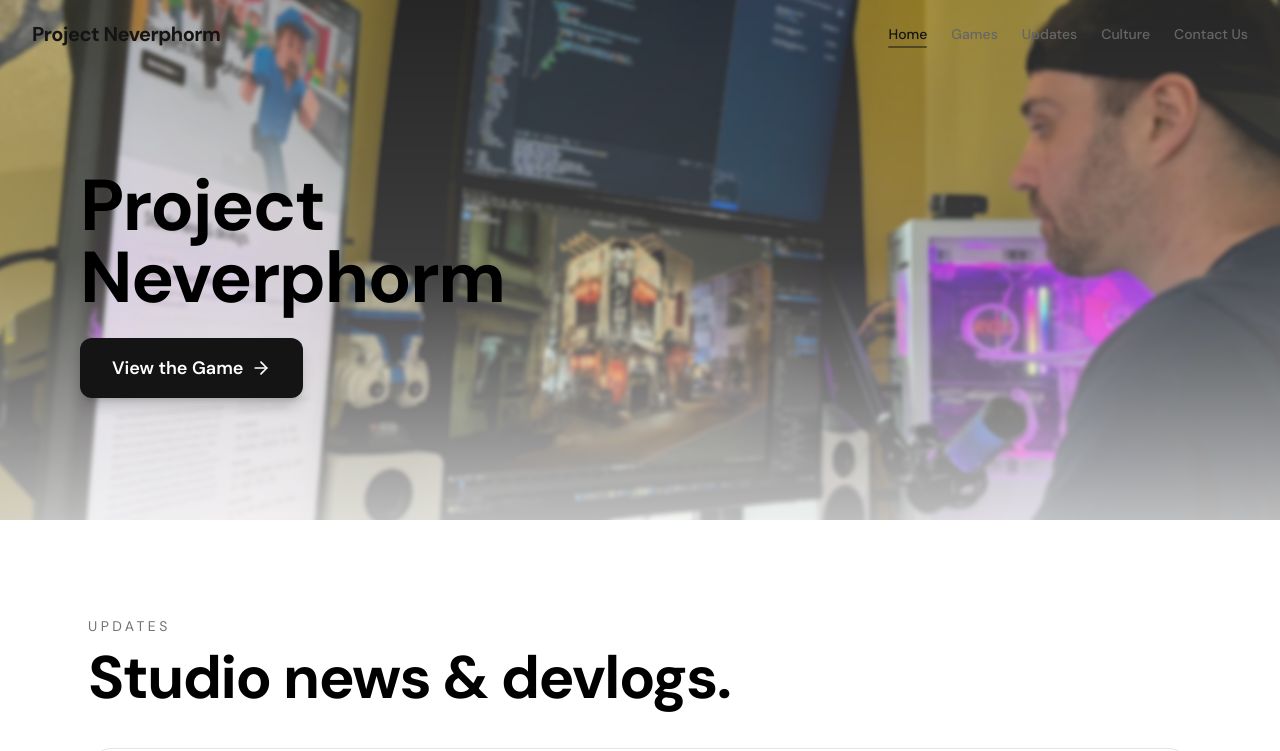
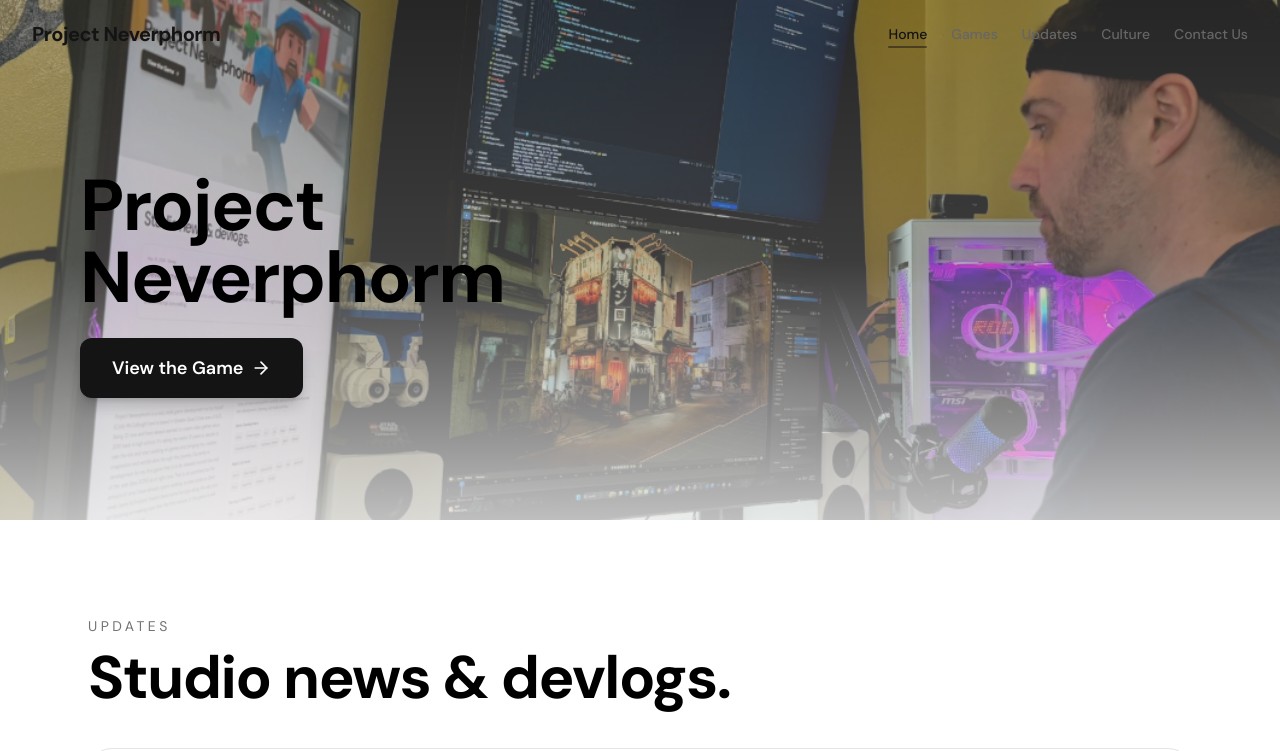
Before and after one commit to Minxci/neverphorm-site, a React (Vite) app in the folder apps/web/: page / in a window 1280 px wide. Shown: the top 751 px of the page. Built offline with nearby package versions, Linux system fonts and the light colour scheme; the HTML template or start-up script is replaced by a standard one; what pocketbase would draw is missing.

Commit message:
blurriness updated

```diff
--- a/apps/web/src/pages/HomePage.jsx
+++ b/apps/web/src/pages/HomePage.jsx
@@ -51,7 +51,7 @@ const HomePage = () => {
           {/* Background Image with Overlay */}
           <div className="absolute inset-0 z-0 overflow-hidden">
             <img src="/pictures/sitepicturehero.png" alt="chase scene from No 2 Weeks" className="w-full h-full object-cover scale-105" style={{
-            filter: 'blur(2px) brightness(0.85) contrast(1.05)'
+            filter: 'brightness(0.72) contrast(1.08)'
           }} />
             <div className="absolute inset-0 bg-white/15"></div>
             <div className="absolute inset-0 bg-gradient-to-b from-transparent via-white/10 to-white/70"></div>
```
